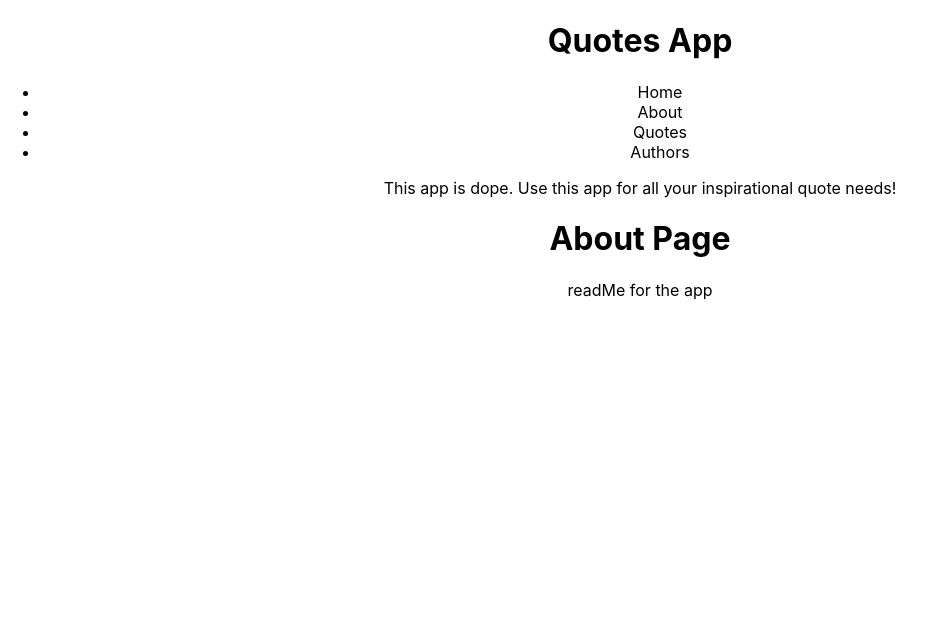
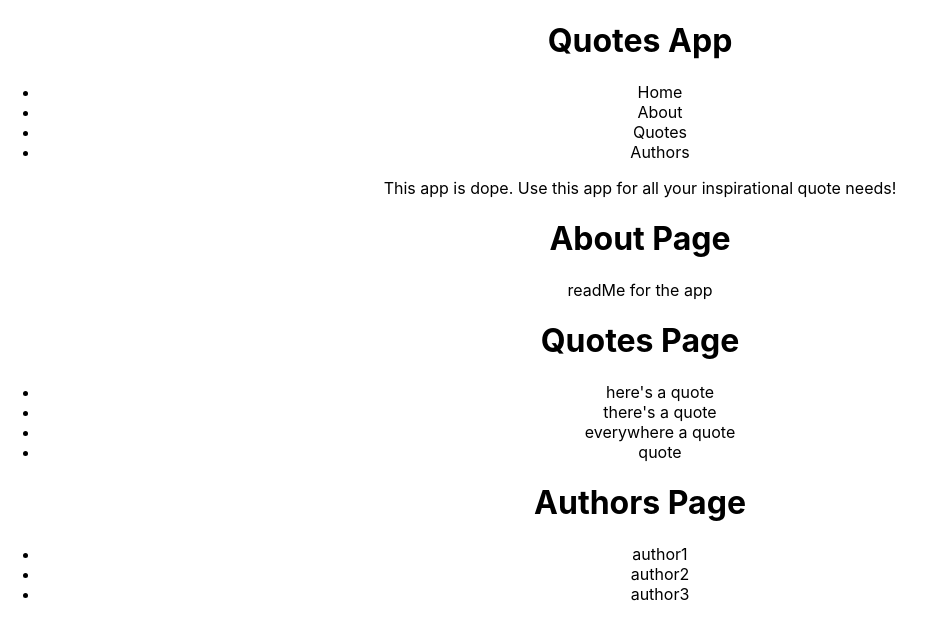
Before and after one commit to robby-g-singh/GA-React-Project, a React (Create React App) app: page /quotes in a window 1280 px wide. Shown: the top 640 px of the page, without its empty margins (0-935 px from the left). Built offline with nearby package versions, Linux system fonts and the light colour scheme; no server answers.

Commit message:
commit remaining skeleton code

```diff
--- a/src/App.js
+++ b/src/App.js
@@ -1,6 +1,8 @@
 import './App.css';
 import About from './Components/About';
+import Authors from './Components/Authors';
 import Home from './Components/Home'
+import Quotes from './Components/Quotes';
 
   fetch('https://type.fit/api/quotes')
     .then(response => response.json())
@@ -12,6 +14,8 @@ function App() {
     <div className="App">
       <Home />
       <About />
+      <Quotes />
+      <Authors />
 
 
     </div>
--- a/src/Components/Authors.js
+++ b/src/Components/Authors.js
@@ -0,0 +1,14 @@
+const Authors = () => {
+    return (
+        <div className="authors-page">
+        <h1>Authors Page</h1>
+        <ul className="authors-list">
+            <li>author1</li>
+            <li>author2</li>
+            <li>author3</li>
+        </ul>
+    </div>
+    )
+}
+
+export default Authors
--- a/src/Components/Quotes.js
+++ b/src/Components/Quotes.js
@@ -0,0 +1,15 @@
+const Quotes = () => {
+    return (
+        <div className="quotes-page">
+            <h1>Quotes Page</h1>
+            <ul className="quotes-list">
+                <li>here's a quote</li>
+                <li>there's a quote</li>
+                <li>everywhere a quote</li>
+                <li>quote</li>
+            </ul>
+        </div>
+    )
+}
+
+export default Quotes
```
